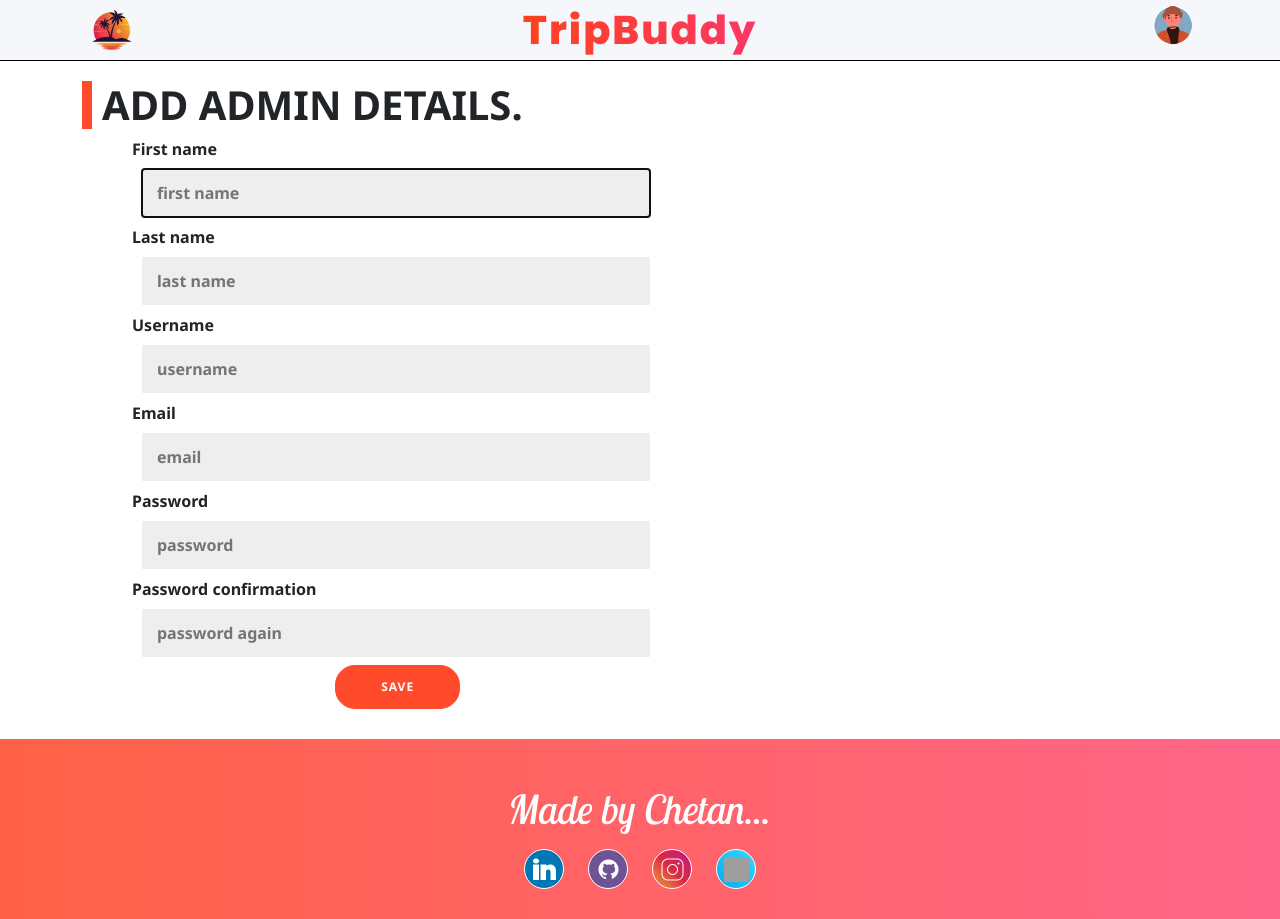
After one commit to Chetan3010/Tripbuddy, a Django app: page /account/add-admin in a window 1280 px wide. The commit adds this page. Run offline with Django 4.2, Linux system fonts and the light colour scheme; a user stored in the database is signed in; grey boxes are pictures that could not be loaded.

Commit message:
tripbuddyv2

```diff
--- a/account/apps.py
+++ b/account/apps.py
@@ -1,5 +1,4 @@
 from django.apps import AppConfig
-
 
 class AccountConfig(AppConfig):
     default_auto_field = 'django.db.models.BigAutoField'
--- a/account/urls.py
+++ b/account/urls.py
@@ -20,5 +20,5 @@
     path('forget-password',v.forget,name="forget"),
     path('forget-verify/<str:forgetemail>',v.forget_verify,name="forget-verify"),
     path('change-password/<str:forgetemail>',v.change_password,name="change-password"),
-    # path('webhook',v.webhook),
+    path('add-admin',v.addAdmin,name="add-admin"),
 ]
--- a/account/views.py
+++ b/account/views.py
@@ -10,11 +10,7 @@
 from email.message import EmailMessage
 import math, random
 from django.shortcuts import get_object_or_404
-import threading
-from django.http import HttpResponse
-from git import Repo #
-from django.views.decorators.csrf import csrf_exempt
-# Create your views here.
+from django.http import Http404
 
 email_sender = 'tripbuddy.in@gmail.com'
 email_password = 'pxrwozlyauqvzlxj'
@@ -25,8 +21,13 @@
 def signup(request):
     if request.POST:
         f=SignupForm(request.POST)
-        f.save()
-        m.success(request,"Account created successfully!")
+        if f.is_valid():
+            f.save()
+            m.success(request,"Account created successfully!")
+        else:
+            m.error(request,"Given credentials didn't validate!")
+            context = {'signup':True}
+            return render(request,"signup_signin.html",context)
         return redirect("account:signup_signin")
     else:
         return render(request,"signup_signin.html")
@@ -96,7 +97,11 @@
         profile.last_name = ln
         profile.username = username
         profile.email = email
-        profile.save()
+        try:
+            profile.save()
+        except Exception as e:
+            m.error(request,e)
+            return redirect("account:edit-profile")
         return redirect("/")
     else:
         f=SignupForm(instance=user_details)
@@ -159,49 +164,49 @@
     email_receiver = email
     subject = 'Tripbuddy password assitance'
     body = """
-        <!DOCTYPE html>
-        <html lang="en" xmlns="http://www.w3.org/1999/xhtml" xmlns:o="urn:schemas-microsoft-com:office:office">
-        <head>
-        <meta charset="UTF-8">
-        <meta name="viewport" content="width=device-width,initial-scale=1">
-        <meta name="x-apple-disable-message-reformatting">
-        <title>Tripbuddy password assitance</title>
-        <style>
-            body {
-                font-family: Arial, Helvetica, sans-serif;
-            }
-            .brand a{
-                font-size: 24px;
-                font-weight: 800;
-                letter-spacing: 1px;
-                cursor: pointer;
-                font-family: 'Poppins', sans-serif;
-                color: #fe4220;
-                float: inline-start;
-            }
-            .brand span{
-                margin: 10px;
-                float: right;
-            }
-            .content {
-                margin-left: 10px;
-            }
-        </style>
-        </head>
-        <body>
-            <div class="brand">
-                <a href="https://chetan3010.pythonanywhere.com/">TripBuddy</a>
-                <span>Password assitance</span>
-            </div>
-            <div class="content">
-                <hr>
-                <span>To authenticate, please use the following One Time Password (OTP):</span>
-                <h1>"""+str(OTP)+"""</h1>
-                <p>We hope to see you again soon.</p>
-            </div>
-        </body>
-        </html>
-    """
+            <!DOCTYPE html>
+            <html lang="en" xmlns="http://www.w3.org/1999/xhtml" xmlns:o="urn:schemas-microsoft-com:office:office">
+            <head>
+            <meta charset="UTF-8">
+            <meta name="viewport" content="width=device-width,initial-scale=1">
+            <meta name="x-apple-disable-message-reformatting">
+            <title>Tripbuddy password assitance</title>
+            <style>
+                body {
+                    font-family: Arial, Helvetica, sans-serif;
+                }
+                .brand a{
+                    font-size: 24px;
+                    font-weight: 800;
+                    letter-spacing: 1px;
+                    cursor: pointer;
+                    font-family: 'Poppins', sans-serif;
+                    color: #fe4220;
+                    float: inline-start;
+                }
+                .brand span{
+                    margin: 10px;
+                    float: right;
+                }
+                .content {
+                    margin-left: 10px;
+                }
+            </style>
+            </head>
+            <body>
+                <div class="brand">
+                    <a href="https://chetan3010.pythonanywhere.com/">TripBuddy</a>
+                    <span>Password assitance</span>
+                </div>
+                <div class="content">
+                    <hr>
+                    <span>To authenticate, please use the following One Time Password (OTP):</span>
+                    <h1>"""+str(OTP)+"""</h1>
+                    <p>We hope to see you again soon.</p>
+                </div>
+            </body>
+            </html>
+        """
 
     em = EmailMessage()
     em['From'] = email_sender
@@ -267,22 +272,52 @@
         context = { 'femail':forgetemail,'username':user.username }
         return render(request,"forget-verify.html",context)
 
+def get_referer(request):
+    referer = request.META.get('HTTP_REFERER')
+    if not referer:
+        return None
+    return referer
+
+
 
 def change_password(request,forgetemail):
+    if not get_referer(request):
+        raise Http404
+    else:
+        if request.method == "POST":
+            pass1 = request.POST.get("password1")
+            pass2 = request.POST.get("password2")
+            if pass1 != pass2:
+                m.error(request,"Passwords do no match.")
+                return redirect("account:change-password",forgetemail)
+            else:
+                f = User.objects.get(email=forgetemail)
+                username = f.username
+                f.set_password(pass1)
+                f.save()
+                m.success(request,"Login with your new password "+username+".")
+                return redirect("account:signup_signin")
+        else:
+            f = ChangePasswordForm
+            context = { 'changepass':ChangePasswordForm }
+            return render(request,"change-password.html",context)
+
+@login_required(login_url="account:signup_signin")
+def addAdmin(request):
     if request.method == "POST":
-        pass1 = request.POST.get("password1")
-        pass2 = request.POST.get("password2")
-        if pass1 != pass2:
-            m.error(request,"Passwords do no match.")
-            return redirect("account:change-password",forgetemail)
+        f=SignupForm(request.POST)
+        if f.is_valid():
+            f.save()
+            username = f.cleaned_data['username']
+            uid = User.objects.get(username=username)
+            uid.user_permissions.add(25,26,27,28,29,30,31,32)
+            m.success(request, 'Admin account created successfully.')
+            return render(request,"add-admin.html")
         else:
-            f = User.objects.get(email=forgetemail)
-            username = f.username
-            f.set_password(pass1)
-            f.save()
-            m.success(request,"Login with your new password "+username+".")
-            return redirect("account:signup_signin")
+            try:
+                f.save()
+            except Exception as e:
+                m.error(request,e)
+            return render(request,"add-admin.html")
     else:
-        f = ChangePasswordForm
-        context = { 'changepass':ChangePasswordForm }
-        return render(request,"change-password.html",context)
+        return render(request,"add-admin.html")
--- a/static/css/style.css
+++ b/static/css/style.css
@@ -1658,3 +1658,16 @@
     font-family: 'Poppins';
     margin: 0;
 }
+
+.admin-form {
+    align-items: flex-start;
+}
+
+.admin-form .input {
+    width: 50%;
+    margin-left: 10px;
+}
+
+.admin-form .button {
+    margin-left: 20%;
+}
--- /dev/null
+++ b/templates/add-admin.html
@@ -0,0 +1,44 @@
+<!DOCTYPE html>
+<html lang="en">
+<head>
+    <meta charset="UTF-8">
+    <meta http-equiv="X-UA-Compatible" content="IE=edge">
+    <meta name="viewport" content="width=device-width, initial-scale=1.0">
+    {% extends 'master.html' %}
+    {% load static %}
+</head>
+<body>
+    {% block content %}
+    <div class="container ">
+        <h1 class="page-header">Add admin details.</h1>
+            <form class="form admin-form" method="POST">
+                {% csrf_token %}
+                <label for="fname">First name</label>
+                <input class="input" type="text" name="first_name" maxlength="150" autofocus="" placeholder="first name" id="fname" required>
+
+                <label for="lname">Last name</label>
+                <input class="input" type="text" name="last_name" maxlength="150" placeholder="last name" id="lname" required>
+
+                <label for="username">Username</label>
+                <input class="input" type="text" name="username" maxlength="150" placeholder="username" id="username" required>
+
+                <label for="email">Email</label>
+                <input class="input" type="email" name="email" maxlength="254" placeholder="email" id="email" required>
+
+                <label for="password1">Password</label>
+                <input class="input" type="password" name="password1" autocomplete="new-password" placeholder="password" id="password1" required>
+
+                <label for="password2">Password confirmation</label>
+                <input class="input" type="password" name="password2" autocomplete="new-password" placeholder="password again" id="password2" required>
+                {% if messages %}
+                {% for i in messages %}
+                    <span class="{{ i.tags }}">{{ i }}</span>
+                {% endfor %}
+                {% endif %}
+                <input type="submit" value="Save" class="button">
+            </form>
+
+    </div>
+    {% endblock %}
+</body>
+</html>
--- a/templates/editprofile.html
+++ b/templates/editprofile.html
@@ -21,6 +21,11 @@
             <input id="username" class="input" type="text" name="username" maxlength="150" value="{{ ud.username }}" placeholder="Username" required>
             <label for="email">Email Id</label>
             <input id="email" class="input" type="email" name="email" maxlength="254" placeholder="Email" value="{{ ud.email }}" required>
+                {% if messages %}
+                {% for i in messages %}
+                    <span class="{{ i.tags }}">{{ i }}</span>
+                {% endfor %}
+                {% endif %}
             <input class="bt" type="submit" value="SAVE">
         </form>
 
--- a/templates/master.html
+++ b/templates/master.html
@@ -35,11 +35,33 @@
                             <img class="user" src="{% static 'images/user.png' %}" alt="user">
                             {% endif %}
                         </a>
+
                         <ul class="dropdown-menu">
+
                             {% if user.is_authenticated %}
                             <span class="dropdown-item username">{{ user }}</span>
                             <hr>
+
+                            {% if perms.trips or perms.trips_images %}
+
+                            <li>
+                                <a class="dropdown-item" href="{% url 'account:edit-profile' %}">
+                                    <img src="{% static 'images/edit-profile.png' %}" alt="edit profile"
+                                        class="dropdown-icon">
+                                    <span>edit profile</span>
+                                </a>
+                            </li>
+
                             {% if user.is_superuser %}
+                            <li>
+                                <a class="dropdown-item" href="{% url 'account:add-admin' %}">
+                                    <img src="{% static 'images/create-account.png' %}" alt="signup/signin"
+                                        class="dropdown-icon">
+                                    <span>Add Admin</span>
+                                </a>
+                            </li>
+                            {% endif %}
+
                             <li>
                                 <a class="dropdown-item" href="{% url 'account:addtrip' %}">
                                     <img src="{% static 'images/create-account.png' %}" alt="signup/signin"
@@ -56,8 +78,7 @@
                             </li>
                             <li>
                                 <a class="dropdown-item" href="{% url 'account:triplist' %}">
-                                    <img src="{% static 'images/create-account.png' %}" alt="signup/signin"
-                                        class="dropdown-icon">
+                                    <img src="{% static 'images/list.png' %}" alt="signup/signin" class="dropdown-icon">
                                     <span>Trip List</span>
                                 </a>
                             </li>
@@ -84,12 +105,14 @@
                                     <span>my bookings</span>
                                 </a>
                             </li>
+
                             <li>
                                 <a class="dropdown-item" href="{% url 'account:signout' %}">
                                     <img src="{% static 'images/signout.png' %}" alt="sign out" class="dropdown-icon">
                                     <span>sign out</span>
                                 </a>
                             </li>
+
                             {% endif %}
                             {% else %}
                             <li>
--- a/templates/signup_signin.html
+++ b/templates/signup_signin.html
@@ -30,9 +30,9 @@
 
             <h6>or use your email for registration</h6>
 
-            <input class="input" type="text" name="first_name" maxlength="150" placeholder="First name" required>
+            <input class="input" type="text" name="first_name" maxlength="150" autofocus="" placeholder="First name" required>
             <input class="input" type="text" name="last_name" maxlength="150" placeholder="Last name" required>
-            <input class="input" type="text" name="username" maxlength="150" autofocus="" placeholder="Username" required>
+            <input class="input" type="text" name="username" maxlength="150" placeholder="Username" required>
             <input class="input" type="email" name="email" maxlength="254" placeholder="Email" required>
             <input class="input" type="password" name="password1" autocomplete="new-password" placeholder="Enter password" required>
             <input class="input" type="password" name="password2" autocomplete="new-password" placeholder="Enter password again" required>
@@ -65,7 +65,7 @@
 
 
 
-            <input class="input" type="text" name="username" maxlength="150" placeholder="Username" required>
+            <input class="input" type="text" name="username" maxlength="150" autofocus="" placeholder="Username" required>
             <input class="input" type="email" name="email" maxlength="254" placeholder="Email">
             <input class="input" type="password" name="password" autocomplete="new-password" placeholder="Enter password" required>
             {% if messages %}
```
Also changed, not shown: db.sqlite3, static/images/list.png (added).
